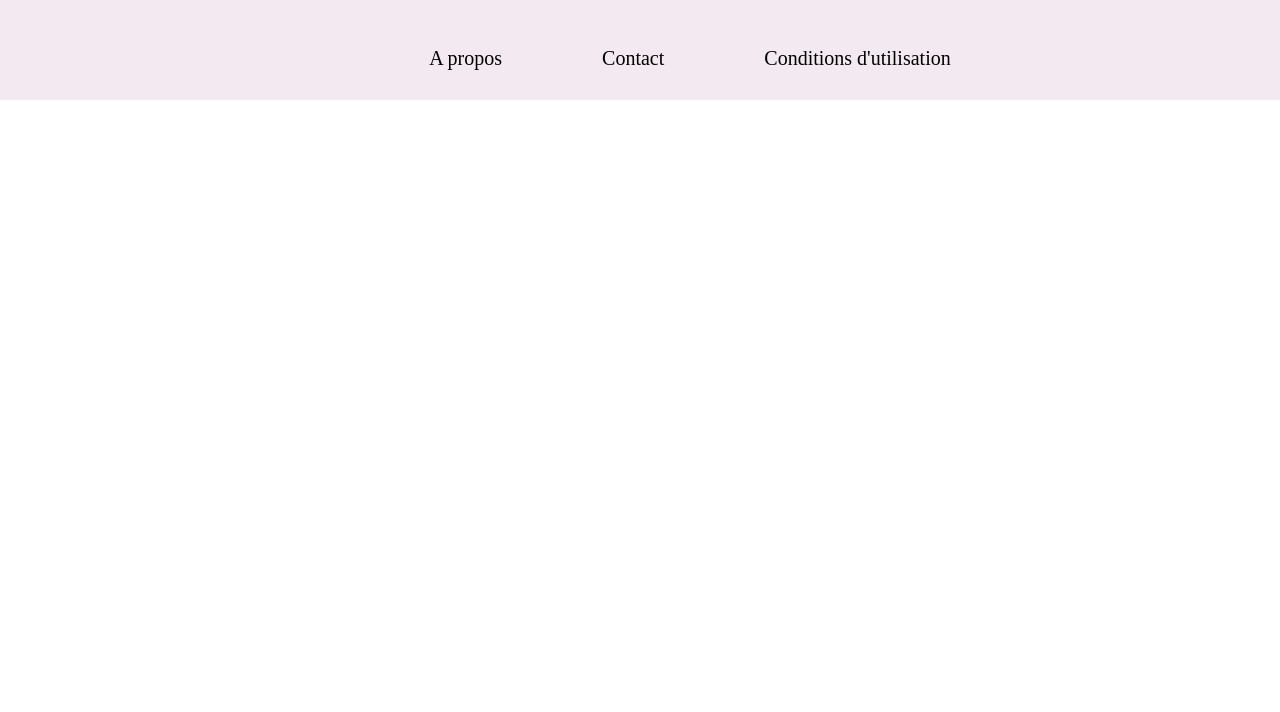
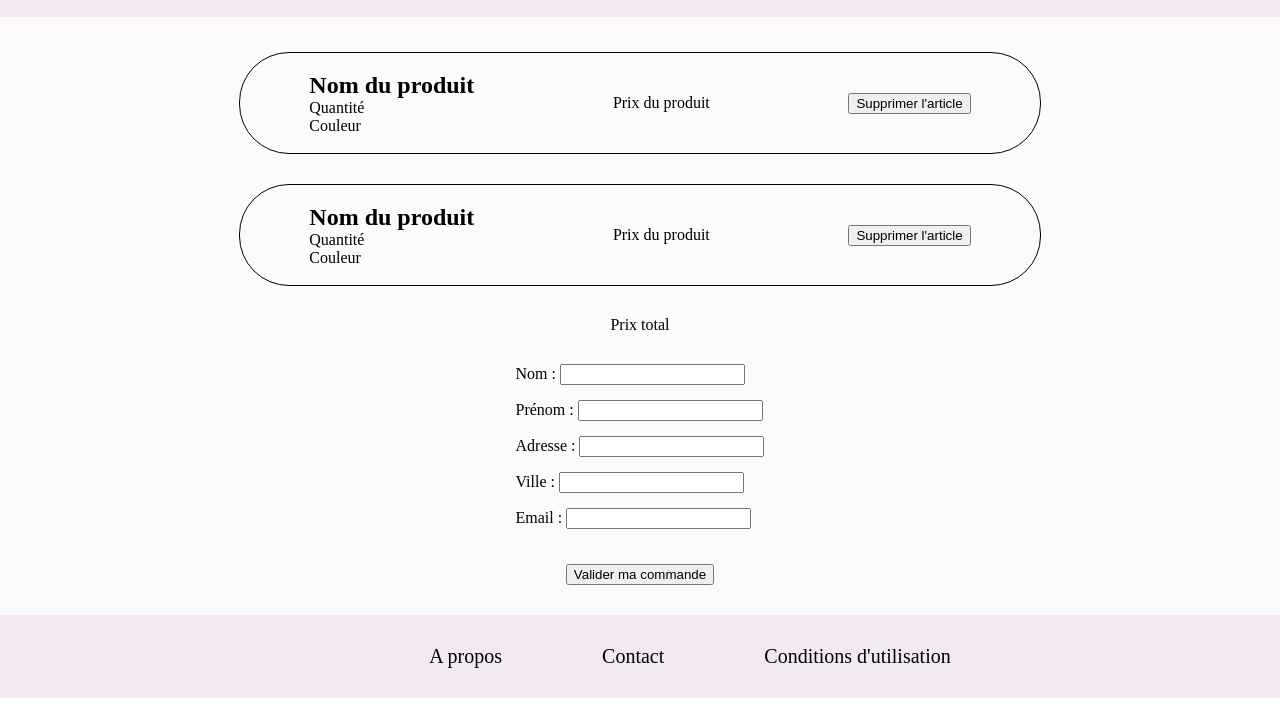
Before and after one commit to Cjoo13/Orinoco-OC, a plain HTML site: page Frontend/checkout.html in a window 1280 px wide. Shown: the part 88-800 px from the top of the page. Drawn offline with Linux system fonts and the light colour scheme; a web font is replaced by a local one.

Commit message:
css order + checkout

```diff
--- a/Frontend/checkout.html
+++ b/Frontend/checkout.html
@@ -26,13 +26,61 @@
                 </nav>
             </header>
             <main>
-                <section>
-                    <div>
-
+                <section class="resume">
+                    <div class="resume__achat">
+                        <div class="resume__produit">
+                            <h2 class="resume__titre">Nom du produit</h2>
+                            <p class="resume__quantité">Quantité</p>
+                            <p class="resume__couleur">Couleur</p>
+                        </div>
+                        <div class="resume__prix">
+                            <p>Prix du produit</p>
+                        </div>
+                        <div class="resume__sup">
+                            <button>Supprimer l'article</button>
+                        </div>
+                    </div>
+                    <div class="resume__achat">
+                        <div class="resume__produit">
+                            <h2 class="resume__titre">Nom du produit</h2>
+                            <p class="resume__quantité">Quantité</p>
+                            <p class="resume__couleur">Couleur</p>
+                        </div>
+                        <div class="resume__prix">
+                            <p>Prix du produit</p>
+                        </div>
+                        <div class="resume__sup">
+                            <button>Supprimer l'article</button>
+                        </div>
+                    </div>
+                    <div class="resume__total">
+                        <p>Prix total</p>
                     </div>
                 </section>
-                <section>
-
+                <section class="formulaire">
+                    <form action="" method="POST">
+                        <div class="formulaire__cartouche">
+                            <label for="name">Nom :</label>
+                            <input type="text" id="name" name="user_name">
+                        </div>
+                        <div class="formulaire__cartouche">
+                            <laber for="surname">Prénom :</laber>
+                            <input type="text" id="surname" name="user_surname">
+                        </div>
+                        <div class="formulaire__cartouche">
+                            <label for="adress">Adresse :</label>
+                            <input type="text" id="adress" name="user_adress">
+                        </div>
+                        <div class="formulaire__cartouche">
+                            <label for="city">Ville :</label>
+                            <input type="text" id="city" name="user_city">
+                        </div>
+                        <div class="formulaire__cartouche">
+                            <label for="mail">Email :</label>
+                            <input type="mail" id="mail" name="user_mail">
+                        </div>
+                    </form>
+                    <button class="commander">Valider ma commande</button>
                 </section>
             </main>
             <footer class="footer">
--- a/Frontend/css/style.scss
+++ b/Frontend/css/style.scss
@@ -20,6 +20,10 @@ a
 {
     width: 100%;
     margin: auto;
+}
+
+main {
+    background-color: lighten($background-color, 5);
 }
 
 .header
@@ -52,7 +56,6 @@ a
 .conteneur
 {
     padding-top: 50px;
-    background-color: lighten($background-color, 5);
     &__title {
     margin-bottom: 20px;
     padding-left: 20px;
@@ -74,7 +77,7 @@ a
     justify-content: center;
     &__pic {
         margin: 20px;
-        width: 410px;
+        width: 439px;
         height: 440px;
         border: 1px solid #000;
         display: flex;
@@ -83,12 +86,10 @@ a
         flex-flow: column;
     }
     &__figcaption {
-        padding-bottom: 50px;
         margin-top: 10px;
-        margin-left: 10px;
     }
     &__texte {
-        padding-bottom: 20px;
+        padding-left: 10px;
     }
     &__nom {
         font-size: 23px;
@@ -96,15 +97,18 @@ a
     &__afficher {
         display: flex;
         justify-content: center;
+        height: 50px;
+        align-items: center;
         a {
             color: blue;
             text-decoration: underline;
         }
     }
     img {
-        width: 410px;
-        height: 288px;
+        width: 439px;
+        height: 331px;
         object-fit: cover;
+        border-bottom: 1px solid;
     }
 }
 
@@ -132,9 +136,17 @@ a
         display: flex;
         justify-content: center;
         border: 1px solid #000;
+    }
+    &__img {
+        figure {
+            height: 324px;
+        }
         img {
-                width: 500px;
-            }
+            width: 500px;
+            height: 324px;
+            border-right: 1px solid;
+            object-fit: cover;
+        }
     }
 }
 
@@ -160,3 +172,39 @@ a
 .bouton__panier {
     margin-top: 20px;
 }
+
+.resume {
+    padding-top: 35px;
+    display: flex;
+    flex-direction: column;
+    align-items: center;
+    margin-bottom: 30px;
+    &__achat {
+        display: flex;
+        justify-content: space-around;
+        margin-bottom: 30px;
+        border: 1px solid;
+        align-items: center;
+        border-radius: 50px;
+        height: 100px;
+        width: 800px;
+    }
+    &__total {
+        display: flex;
+        justify-content: center;
+    }
+}
+
+.formulaire {
+    display: flex;
+    flex-direction: column;
+    align-items: center;
+    padding-bottom: 30px;
+    &__cartouche {
+        margin-bottom: 15px;
+    }
+}
+
+.commander {
+    margin-top: 20px;
+}
```
Also changed, not shown: Frontend/css/style.css, 1 other file.
